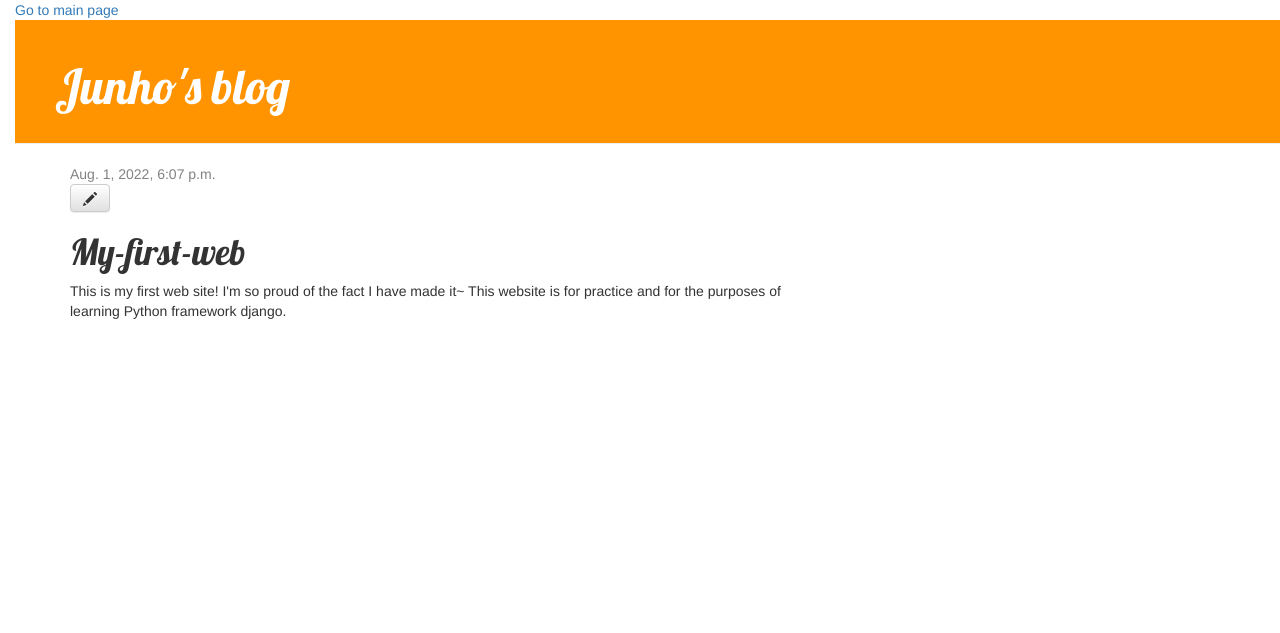
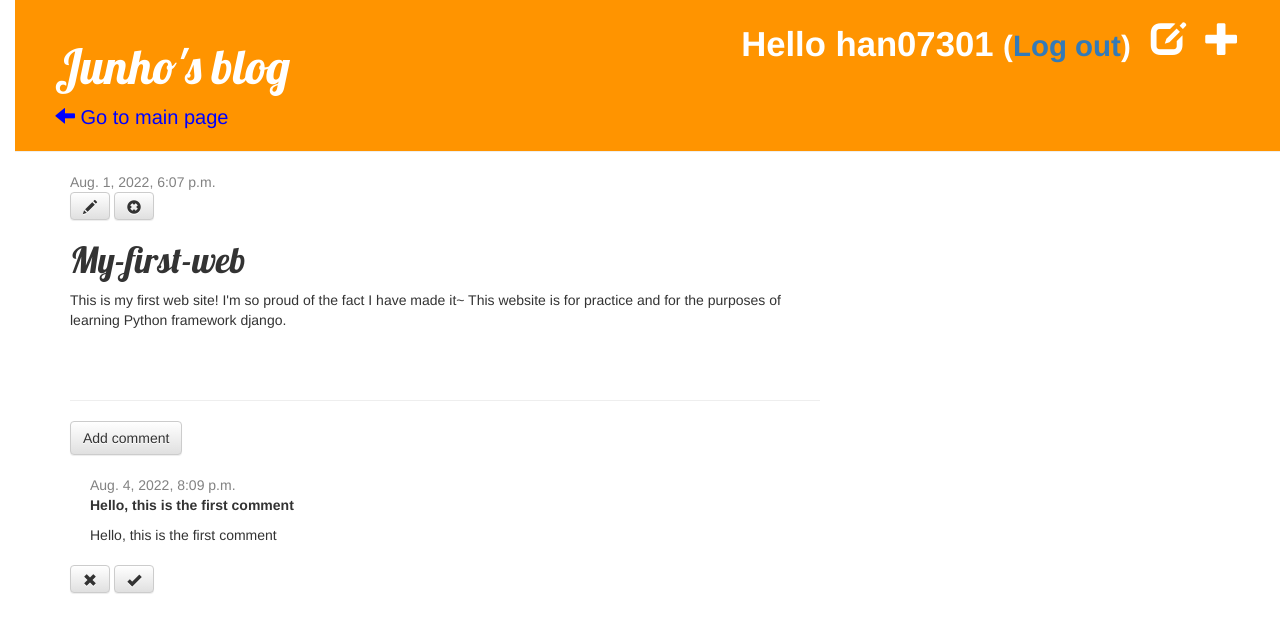
Before and after one commit to opkwisdom/First_web_project, a Django app: page /post/1/ in a window 1280 px wide. Shown: the top 633 px of the page. Run offline with Django 3.2, Linux system fonts and the light colour scheme; a user stored in the database is signed in; data comes from the database, SQL or seed files in the repository; both versions use the stored data as it was after the commit; some libraries are stand-ins or nearby versions.

Commit message:
blog project finish

```diff
--- a/blog/admin.py
+++ b/blog/admin.py
@@ -1,6 +1,7 @@
 from django.contrib import admin
-from .models import Post
+from .models import Post, Comment
 
 admin.site.register(Post)
+admin.site.register(Comment)
 
 # Register your models here.
--- a/blog/models.py
+++ b/blog/models.py
@@ -17,3 +17,24 @@ class Post(models.Model):
 
     def __str__(self):
         return self.title
+
+    def approved_comments(self):
+        return self.comments.filter(approved_comment=True)
+
+    def publish(self):
+        self.published_date = timezone.now()
+        self.save()
+
+class Comment(models.Model):
+    post = models.ForeignKey('blog.Post', on_delete=models.CASCADE, related_name='comments')
+    author = models.CharField(max_length=200)
+    text = models.TextField()
+    created_date = models.DateTimeField(default=timezone.now)
+    approved_comment = models.BooleanField(default=False)
+
+    def approve(self):
+        self.approved_comment = True
+        self.save()
+
+    def __str__(self):
+        return self.text
--- a/blog/static/css/blog.css
+++ b/blog/static/css/blog.css
@@ -37,12 +37,29 @@ h1, h2, h3, h4 {
     margin-right: 20px;
 }
 
+.top-menu-text {
+    color: #ffffff;
+    float: right;
+    font-size: 26pt;
+    margin-right: 20px;
+    font-weight: bold;
+}
+
 .post {
     margin-bottom: 70px;
 }
 
 .post h1 a, .post h1 a:visited {
     color: #000000;
+}
+
+.comment {
+    margin: 20px 0px 20px 20px;
+}
+
+.text {
+    color: blue;
+    font-size: 15pt;
 }
 
 h1 a {
--- a/blog/templates/blog/base.html
+++ b/blog/templates/blog/base.html
@@ -2,7 +2,6 @@
 <html>
     <head>
         <title>Junho's blog</title>
-        <a href="{% url 'post_list' %}">Go to main page</a>
         <link rel="stylesheet" href="//maxcdn.bootstrapcdn.com/bootstrap/3.2.0/css/bootstrap.min.css">
         <link rel="stylesheet" href="//maxcdn.bootstrapcdn.com/bootstrap/3.2.0/css/bootstrap-theme.min.css">
         <link rel="stylesheet" href="{% static 'css/blog.css' %}">
@@ -10,10 +9,15 @@
     </head>
     <body>
         <div class="page-header">
-            {% if user.is_athenticated %}
+            {% if user.is_authenticated %}
                 <a href="{% url 'post_new' %}" class="top-menu"><span class="glyphicon glyphicon-plus"></span></a>
+                <a href="{% url 'post_draft_list' %}" class="top-menu"><span class="glyphicon glyphicon-edit"></span></a>
+                <p class="top-menu-text">Hello {{user.username}} <small>(<a href="{% url 'logout' %}">Log out</a>)</small></p>
+            {% else %}
+                <a href="{% url 'login' %}" class="top-menu"><span class="glyphicon glyphicon-lock"></span></a>
             {% endif %}
             <h1><a href="">Junho's blog</a></h1>
+            <a href="{% url 'post_list' %}" class="text"><span class="glyphicon glyphicon-arrow-left"></span> Go to main page</a>
         </div>
 
         <div class="content container">
--- a/blog/templates/blog/post_detail.html
+++ b/blog/templates/blog/post_detail.html
@@ -6,11 +6,35 @@
             <div class="date">
                 {{post.published_date}}
             </div>
+        {% else %}
+            <a class="btn btn-default" href="{% url 'post_publish' pk=post.pk %}">Publish</a>
         {% endif %}
         {% if user.is_authenticated %}
             <a class="btn btn-default" href="{% url 'post_edit' pk=post.pk %}"><span class="glyphicon glyphicon-pencil"></span></a>
+            <a class="btn btn-default" href="{% url 'post_remove' pk=post.pk %}"><span class="glyphicon glyphicon-remove-sign"></span></a>
         {% endif %}
         <h1>{{post.title}}</h1>
         <p>{{post.text|linebreaksbr}}</p>
     </div>
+
+<hr>
+
+<a class="btn btn-default" href="{% url 'add_comment_to_post' pk=post.pk %}">Add comment</a>
+
+{% for comment in post.comments.all %}
+    <div class="comment">
+        <div class="date">{{comment.created_date}}</div>
+        <strong>{{comment.author}}</strong>
+        <p>{{comment.text|linebreaks}}</p>
+    </div>
+
+    {% if user.is_authenticated %}
+        <a class="btn btn-default" href="{% url 'comment_remove' pk=comment.pk %}"><span class="glyphicon glyphicon-remove"></span></a>
+        <a class="btn btn-default" href="{% url 'comment_approve' pk=comment.pk %}"><span class="glyphicon glyphicon-ok"></span></a>
+    {% endif %}
+
+{% empty %}
+    <p>No comments here yet :(</p>
+{% endfor %}
+
 {% endblock %}
--- a/blog/templates/blog/post_list.html
+++ b/blog/templates/blog/post_list.html
@@ -8,6 +8,8 @@
             </div>
             <h1><a href="{% url 'post_detail' pk=post.pk %}">{{ post.title }}</a></h1>
             <p>{{ post.text|linebreaksbr }}</p>
+
+        <a href="{% url 'post_detail' pk=post.pk %}">Comments: {{post.approved_comments.count}}</a>
         </div>
     {% endfor %}
 {% endblock %}
--- a/blog/urls.py
+++ b/blog/urls.py
@@ -4,6 +4,12 @@ from . import views
 urlpatterns = [
     path('', views.post_list, name='post_list'),
     path('post/<int:pk>/', views.post_detail, name='post_detail'),
-    path('post/new', views.post_new, name='post_new'),
-    path('post/<int:pk>/edit', views.post_edit, name='post_edit')
+    path('post/new/', views.post_new, name='post_new'),
+    path('post/<int:pk>/edit/', views.post_edit, name='post_edit'),
+    path('post/<int:pk>/comment/', views.add_comment, name='add_comment_to_post'),
+    path('comment/<int:pk>/remove/', views.comment_remove, name='comment_remove'),
+    path('comment/<int:pk>/approve/', views.comment_approve, name='comment_approve'),
+    path('drafts/', views.post_draft_list, name='post_draft_list'),
+    path('post/<int:pk>/publish', views.post_publish, name='post_publish'),
+    path('post/<int:pk>/post_remove', views.post_remove, name='post_remove'),
 ]
--- a/blog/views.py
+++ b/blog/views.py
@@ -1,7 +1,7 @@
 from django.shortcuts import render, get_object_or_404, redirect
 from django.utils import timezone
-from .models import Post
-from .forms import PostForm
+from .models import Post, Comment
+from .forms import PostForm, CommentForm
 from django.contrib.auth.decorators import login_required
 
 # Create your views here.
@@ -14,19 +14,20 @@ def post_detail(request, pk):
     post = get_object_or_404(Post, pk=pk)
     return render(request, 'blog/post_detail.html', {"post":post})
 
+@login_required
 def post_new(request):
     if request.method == "POST":
         form = PostForm(request.POST)
         if form.is_valid():
             post = form.save(commit=False)
             post.author = request.user
-            post.published_date = timezone.now()
             post.save()
             return redirect('post_detail', pk=post.pk)
     else:
         form = PostForm()
     return render(request, 'blog/post_edit.html', {'form':form})
 
+@login_required
 def post_edit(request, pk):
     post = get_object_or_404(Post, pk=pk)
     if request.method == "POST":
@@ -34,9 +35,50 @@ def post_edit(request, pk):
         if form.is_valid():
             post = form.save(commit=False)
             post.author = request.user
-            post.published_date = timezone.now()
             post.save()
             return redirect('post_detail', pk=post.pk)
     else:
         form = PostForm(instance=post)
     return render(request, 'blog/post_edit.html', {'form':form})
+
+def add_comment(request, pk):
+    post = get_object_or_404(Post, pk=pk)
+    if request.method == 'POST':
+        form = CommentForm(request.POST)
+        if form.is_valid():
+            comment = form.save(commit=False)
+            comment.post = post
+            comment.save()
+            return redirect('post_detail', pk=post.pk)
+    else:
+        form = CommentForm()
+    return render(request, 'blog/add_comment_to_post.html', {'form':form})
+
+@login_required
+def comment_remove(request, pk):
+    comment = get_object_or_404(Comment, pk=pk)
+    comment.delete()
+    return redirect('post_detail', pk=comment.post.pk)
+
+@login_required
+def comment_approve(request, pk):
+    comment = get_object_or_404(Comment, pk=pk)
+    comment.approve()
+    return redirect('post_detail', pk=comment.post.pk)
+
+@login_required
+def post_draft_list(request):
+    posts = Post.objects.filter(published_date__isnull=True).order_by('created_date')
+    return render(request, 'blog/post_draft_list.html', {'posts':posts})
+
+@login_required
+def post_publish(request, pk):
+    post = get_object_or_404(Post, pk=pk)
+    post.publish()
+    return redirect('post_detail', pk=pk)
+
+@login_required
+def post_remove(request, pk):
+    post = get_object_or_404(Post, pk=pk)
+    post.delete()
+    return redirect('post_list')
--- a/mysite/settings.py
+++ b/mysite/settings.py
@@ -122,3 +122,5 @@ USE_TZ = True
 
 STATIC_URL = '/static/'
 STATIC_ROOT = os.path.join(BASE_DIR, 'static')
+
+LOGIN_REDIRECT_URL = '/'
--- a/mysite/urls.py
+++ b/mysite/urls.py
@@ -15,8 +15,11 @@ Including another URLconf
 """
 from django.contrib import admin
 from django.urls import path, include
+from django.contrib.auth import views
 
 urlpatterns = [
     path('admin/', admin.site.urls),
+    path('accounts/login/', views.login, name='login'),
+    path('accounts/logout/', views.logout, name='logout', kwargs={'next_page':'/'}),
     path('', include('blog.urls')),
 ]
```
Also changed, not shown: blog/forms.py (+7 -1 lines), blog/templates/blog/add_comment_to_post.html (added, +10 -0 lines), blog/templates/blog/post_draft_list.html (added, +9 -0 lines), blog/templates/registration/login.html (added, +24 -0 lines), blog/migrations/0002_comment.py (added), db.sqlite3.
